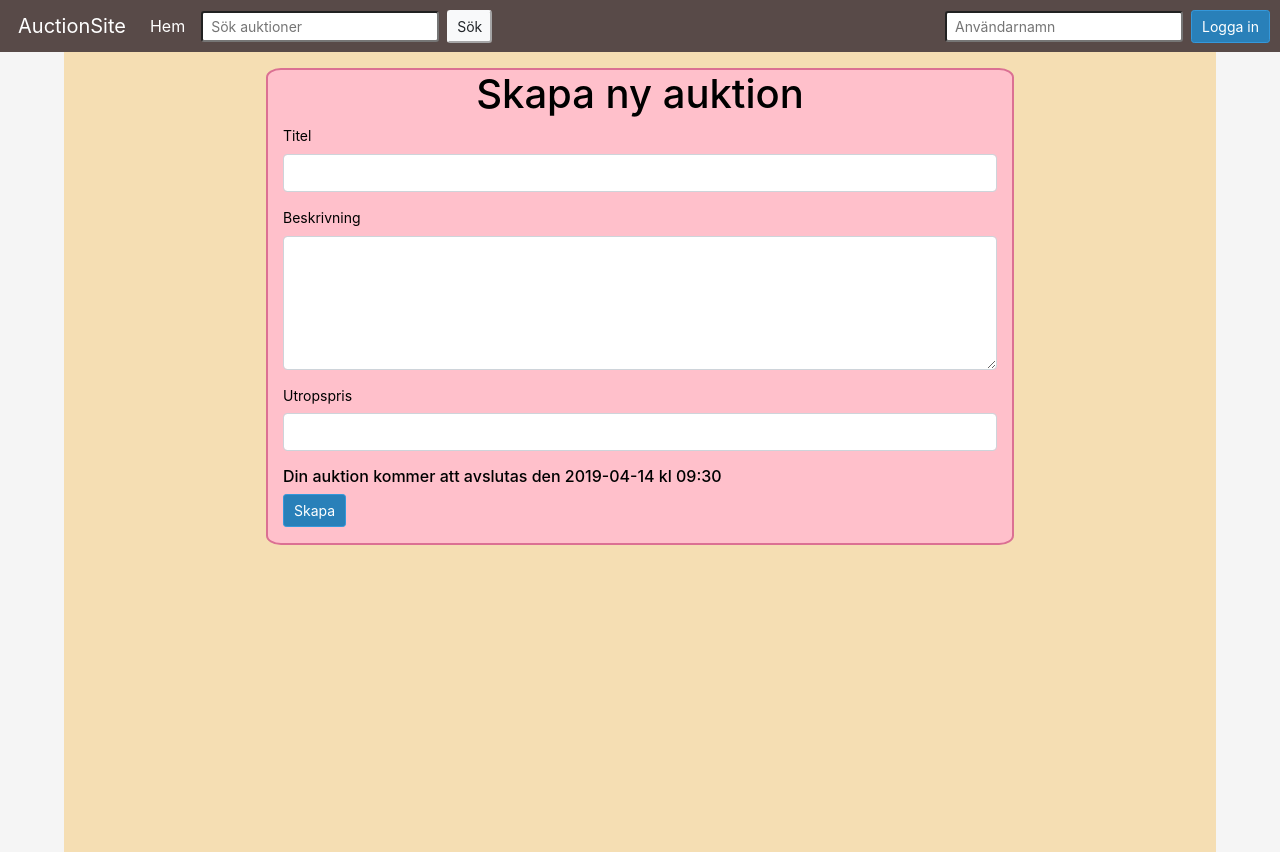
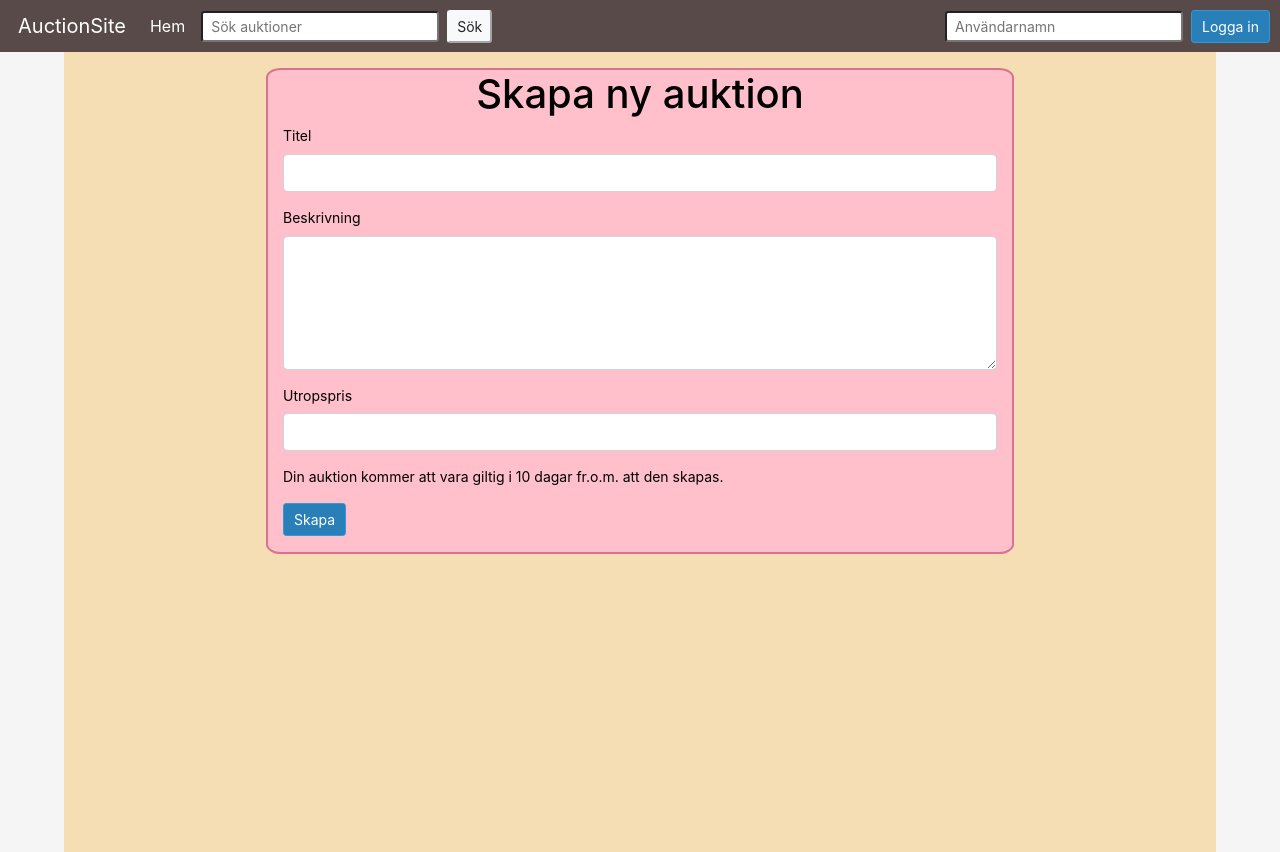
Before and after one commit to Ronnehag/Nackowski2000, a React (Create React App) app: page /newauction in a window 1280 px wide. Built offline with nearby package versions, Linux system fonts and the light colour scheme.

Commit message:
Fixa lite formatering på create auction bara

```diff
--- a/src/components/Auctions/CreateNewAuction.js
+++ b/src/components/Auctions/CreateNewAuction.js
@@ -85,9 +85,7 @@ class CreateNewAuction extends Component {
     }
 
     render() {
-
         const endDate = moment(this.state.SlutDatum).format("YYYY-MM-DD");
-        const endTime = moment(this.state.SlutDatum).format("HH:mm");
 
         const {errors} = this.state;
 
@@ -111,7 +109,7 @@ class CreateNewAuction extends Component {
                             <input type="number" onChange={this.handleChange} name="Utropspris" id="utropspris" className="form-control" />
                         </div>
                         <div>
-                            <h6>Din auktion kommer att avslutas den {endDate} kl {endTime}</h6>
+                            <p>Din auktion kommer att vara giltig i 10 dagar fr.o.m. att den skapas.</p>
                         </div>
                         <div className="form-group">
                             <button type="submit" className="btn-sm btn-custom">Skapa</button>
```
